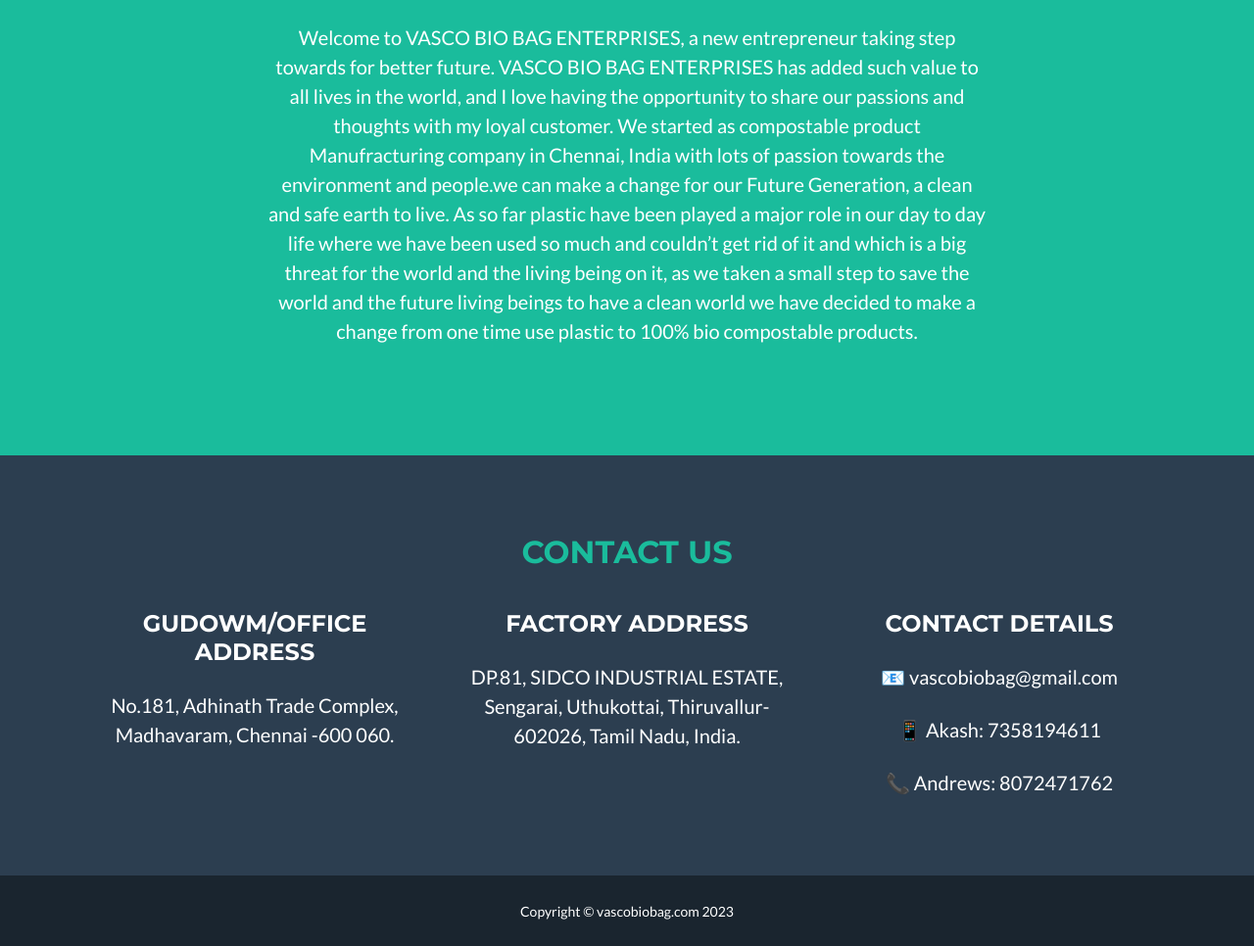
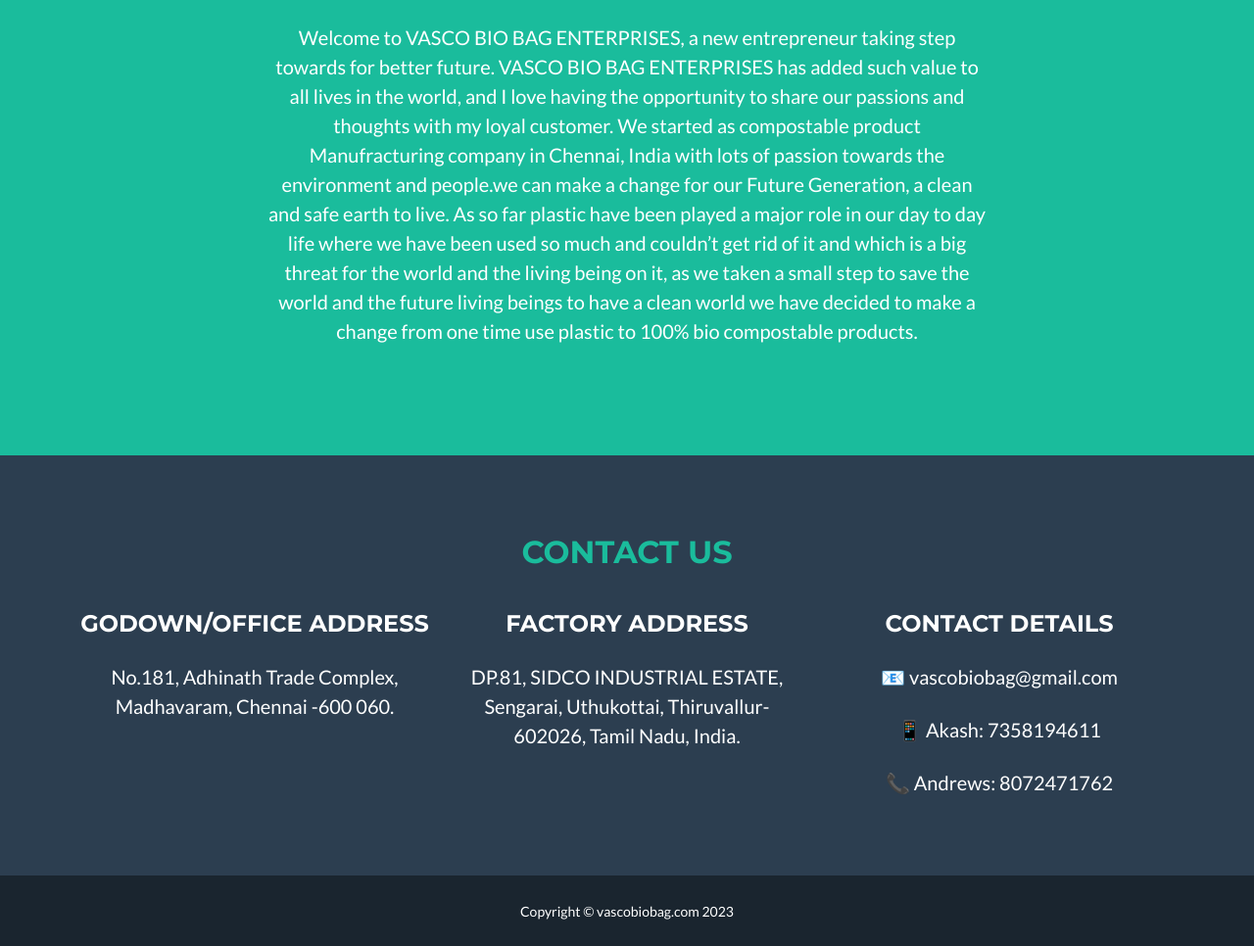
Before and after one commit to vilvaathibanpb/vasiobag, a plain HTML site: page index.html in a window 1280 px wide. Shown: the part 1747-2713 px from the top of the page at 98% size. Drawn offline with nearby package versions, Linux system fonts and the light colour scheme.

Commit message:
Update index.html

```diff
--- a/index.html
+++ b/index.html
@@ -142,7 +142,7 @@
             <div class="row">
                 <!-- Footer Location-->
                 <div class="col-lg-4 mb-5 mb-lg-0">
-                    <h4 class="text-uppercase mb-4">Gudowm/Office Address</h4>
+                    <h4 class="text-uppercase mb-4">Godown/Office Address</h4>
                     <p class="lead mb-0">
                         No.181, Adhinath Trade Complex, Madhavaram, Chennai -600 060. <br />
                     </p>
```
